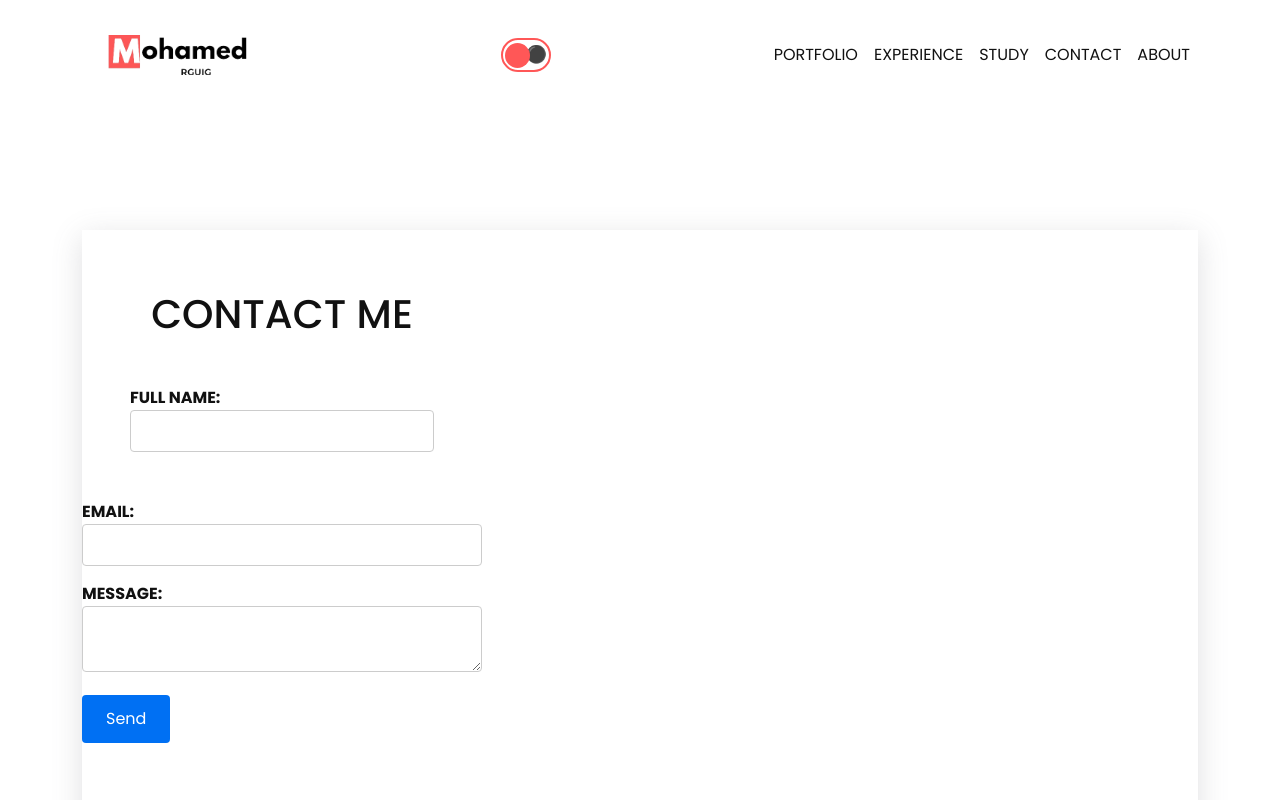
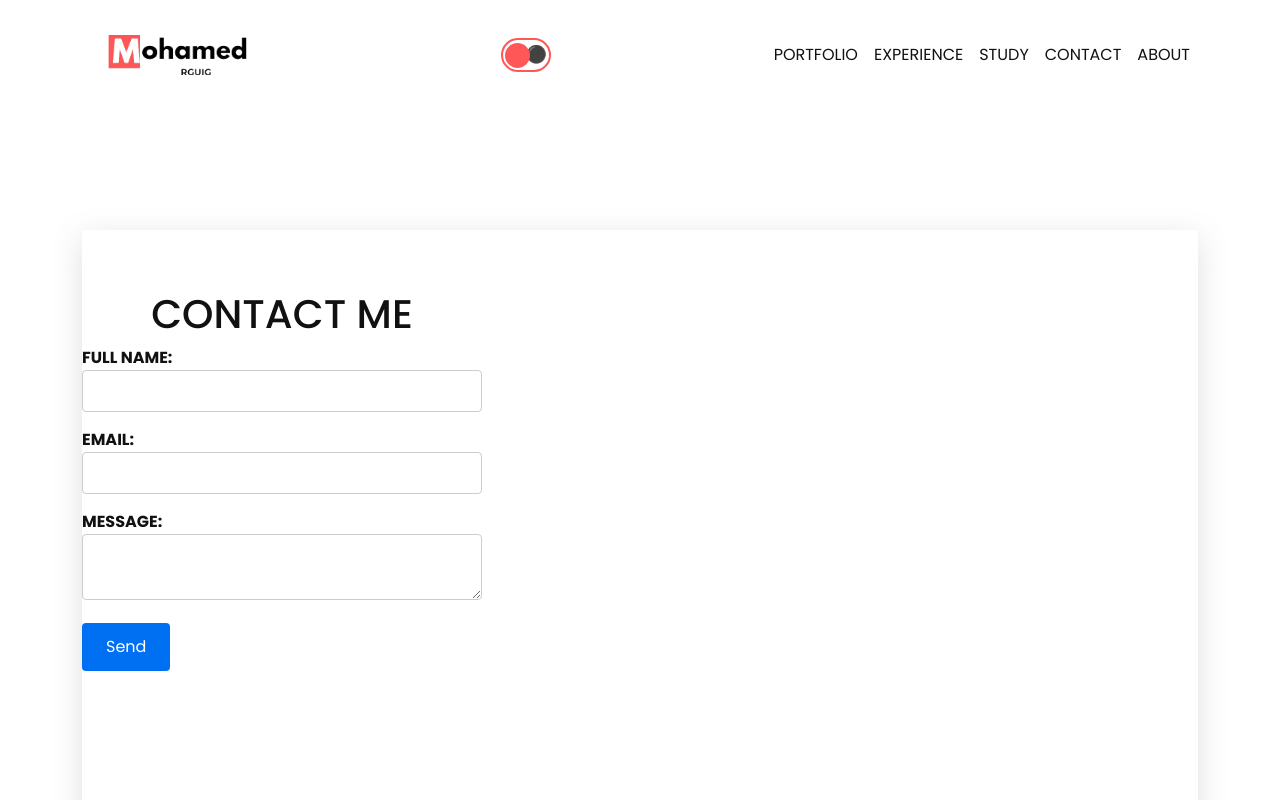
Before and after one commit to MOHAMED-RGUIG/MedRguigPortfolio, a Next.js app: page /contact in a window 1280 px wide. Shown: the top 800 px of the page. Built offline with nearby package versions, Linux system fonts and the light colour scheme.

Commit message:
Update page.jsx

```diff
--- a/src/app/(static)/contact/page.jsx
+++ b/src/app/(static)/contact/page.jsx
@@ -29,7 +29,7 @@ export default function Contact() {
 
     <form onSubmit={handleSubmit} className={styles.contactForm} >
     <h1 className={styles.titre}>Contact me</h1>
-      <div className='m-4 p-4'>
+      <div >
         <label htmlFor="fullname">Full Name:</label>
         <input
           type="text"
```
